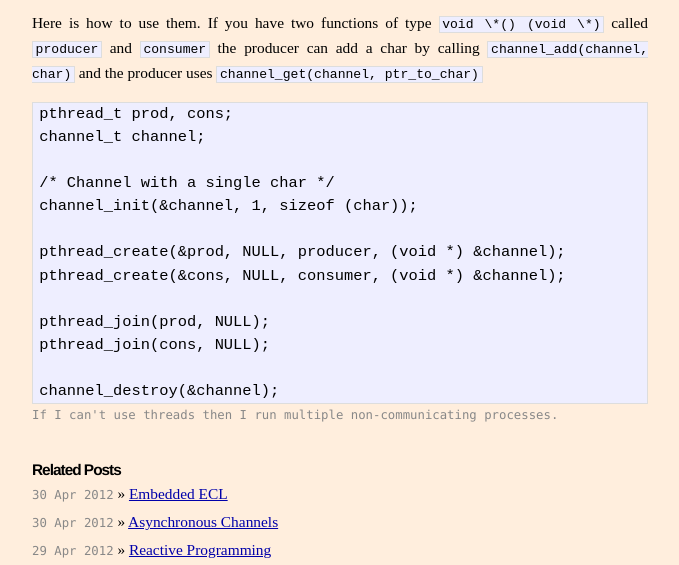
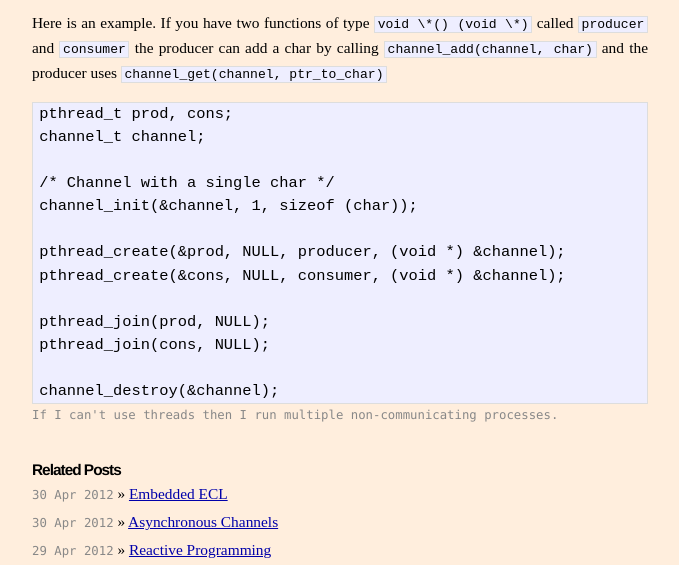
Before and after one commit to vwood/vwood.github.com, a Jekyll site: the page built from _posts/2012-4-30-channels.md, in a window 1280 px wide, cut to the strip 622-1187 px from the top of the page. Shown: the whole strip, without its empty margins (300-979 px from the left). Built offline with Jekyll 4.4.1, drawn with Linux system fonts in a browser that asks for light colours; Markdown is read by kramdown in place of the engine named in the settings.

Commit message:
minor edit.

```diff
--- a/_posts/2012-4-30-channels.md
+++ b/_posts/2012-4-30-channels.md
@@ -16,7 +16,7 @@
 
 <script src="http://gist.github.com/659733.js"> </script>
 
-Here is how to use them. If you have two functions of type <code>void \*() (void \*)</code> called <code>producer</code> and <code>consumer</code> the producer can add a char by calling <code>channel_add(channel, char)</code> and the producer uses <code>channel_get(channel, ptr_to_char)</code>
+Here is an example. If you have two functions of type <code>void \*() (void \*)</code> called <code>producer</code> and <code>consumer</code> the producer can add a char by calling <code>channel_add(channel, char)</code> and the producer uses <code>channel_get(channel, ptr_to_char)</code>
 
 
 <pre>
```
